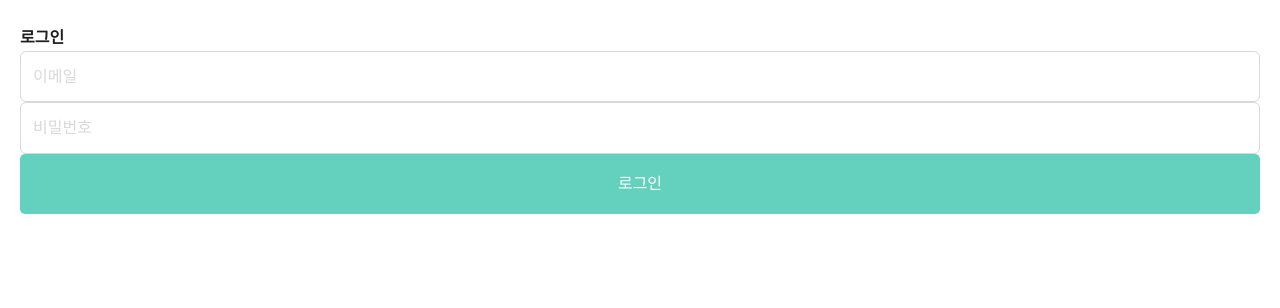
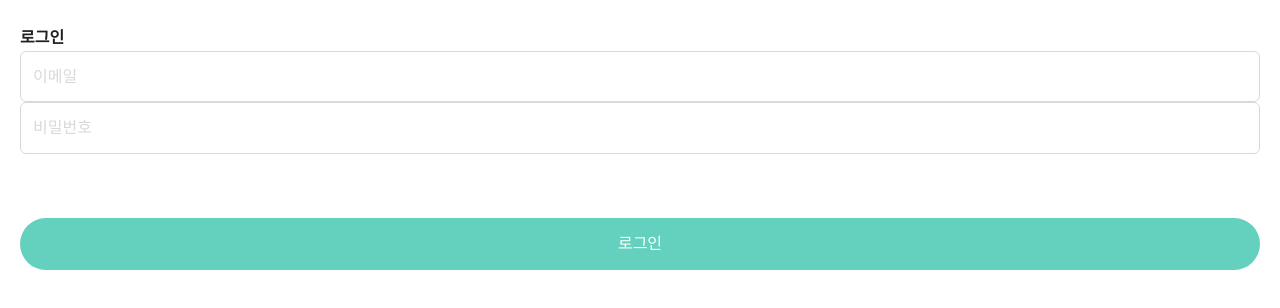
Before and after one commit to hyeg0121/WGJ-React, a React (Create React App) app: page /signin in a window 1280 px wide. Shown: the top 308 px of the page. Built offline with nearby package versions, Linux system fonts and the light colour scheme; a web font is replaced by a local one.

Commit message:
feat: MainButton 컴포넌트 css 추가

```diff
--- a/src/css/components/forms/MainButton.module.css
+++ b/src/css/components/forms/MainButton.module.css
@@ -2,9 +2,10 @@
     outline: none;
     border: none;
     width: 100%;
-    height: 60px;
+    height: 52px;
     background-color: var(--primary-500);
     color: var(--white);
     border-radius: 5px;
-    margin-bottom: 18px;
+    margin: 64px 0 32px 0;
+    border-radius: 32px;
 }
```
